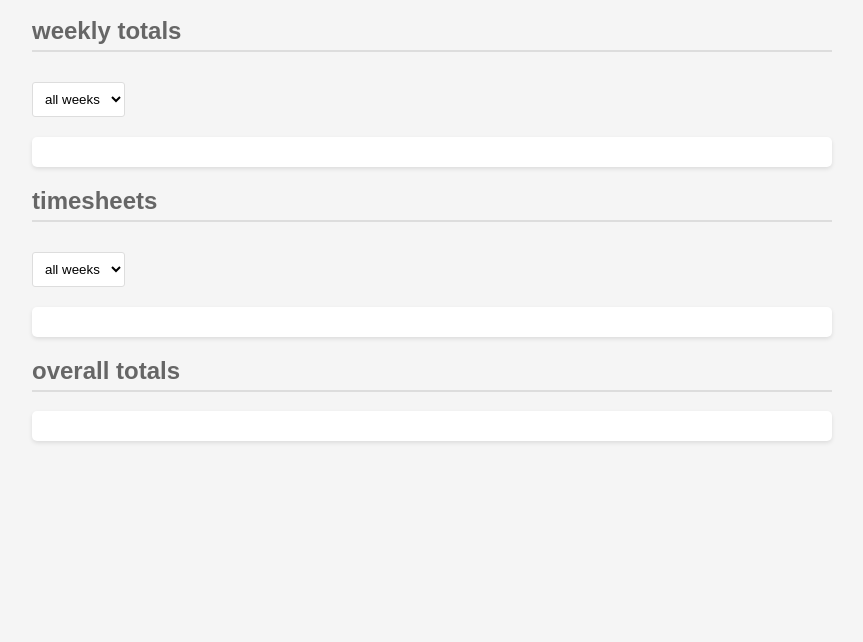
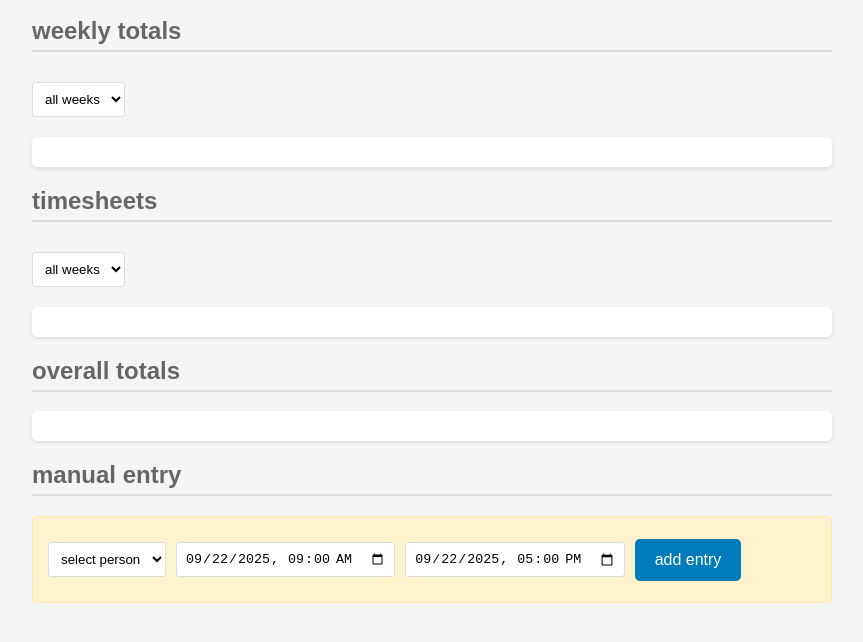
Before and after one commit to Project-1456/Timesheet-Tracker, a plain HTML site: page index.html in a window 1280 px wide. Shown: the part 146-788 px from the top of the page, without its empty margins (208-1071 px from the left). Drawn offline with Linux system fonts and the light colour scheme; no server answers.

Commit message:
Add manual entry

```diff
--- a/index.html
+++ b/index.html
@@ -79,6 +79,24 @@
         #weeklyTotals div:last-child, #timesheets div:last-child, #overallTotals div:last-child {
             border-bottom: none;
         }
+        #manualEntry {
+            background-color: #fff3cd;
+            border: 1px solid #ffeaa7;
+            border-radius: 5px;
+            padding: 15px;
+            margin: 10px 0;
+            display: flex;
+            gap: 10px;
+            align-items: center;
+            flex-wrap: wrap;
+        }
+
+        #manualEntry input[type="datetime-local"] {
+            padding: 8px;
+            border: 1px solid #ddd;
+            border-radius: 3px;
+            background-color: white;
+        }
     </style>
 </head>
 <body>
@@ -119,6 +137,22 @@
     <h2>overall totals</h2>
     <div id="overallTotals"></div>
 
+
+    <h2>manual entry</h2>
+    <div id="manualEntry">
+        <select id="manualName">
+            <option value="">select person</option>
+            <option value="Don">Don</option>
+            <option value="Ten">Ten</option>
+            <option value="An">An</option>
+            <option value="🐧">🐧</option>
+            <option value="G">G</option>
+        </select>
+        <input type="datetime-local" id="manualStart" placeholder="start time">
+        <input type="datetime-local" id="manualEnd" placeholder="end time">
+        <button onclick="addManualEntry()">add entry</button>
+    </div>
+
     <script>
         let timesheets = [];
         let currentSession = JSON.parse(localStorage.getItem('currentSession') || 'null');
@@ -133,6 +167,22 @@
         }
 
         loadTimesheets();
+        setDefaultTimes();
+
+        function setDefaultTimes() {
+            const now = new Date();
+            const year = now.getFullYear();
+            const month = String(now.getMonth() + 1).padStart(2, '0');
+            const day = String(now.getDate()).padStart(2, '0');
+
+            // Set start time to 9 AM today
+            const startDefault = `${year}-${month}-${day}T09:00`;
+            document.getElementById('manualStart').value = startDefault;
+
+            // Set end time to 5 PM today
+            const endDefault = `${year}-${month}-${day}T17:00`;
+            document.getElementById('manualEnd').value = endDefault;
+        }
 
         async function loadTimesheets() {
             try {
@@ -338,6 +388,42 @@
             const diff = d.getDate() - day;
             return new Date(d.setDate(diff));
         }
+
+        function addManualEntry() {
+            const name = document.getElementById('manualName').value;
+            const startTime = document.getElementById('manualStart').value;
+            const endTime = document.getElementById('manualEnd').value;
+
+            if (!name || !startTime || !endTime) {
+                alert('Please fill in all fields');
+                return;
+            }
+
+            const start = new Date(startTime);
+            const end = new Date(endTime);
+
+            if (end <= start) {
+                alert('End time must be after start time');
+                return;
+            }
+
+            const duration = Math.round((end - start) / 1000 / 60);
+
+            const entry = {
+                name: name,
+                start: start.toISOString(),
+                end: end.toISOString(),
+                minutes: duration
+            };
+
+            saveTimesheet(entry);
+
+            // Clear the form
+            document.getElementById('manualName').value = '';
+            document.getElementById('manualStart').value = '';
+            document.getElementById('manualEnd').value = '';
+        }
+
     </script>
 </body>
 </html>
```
